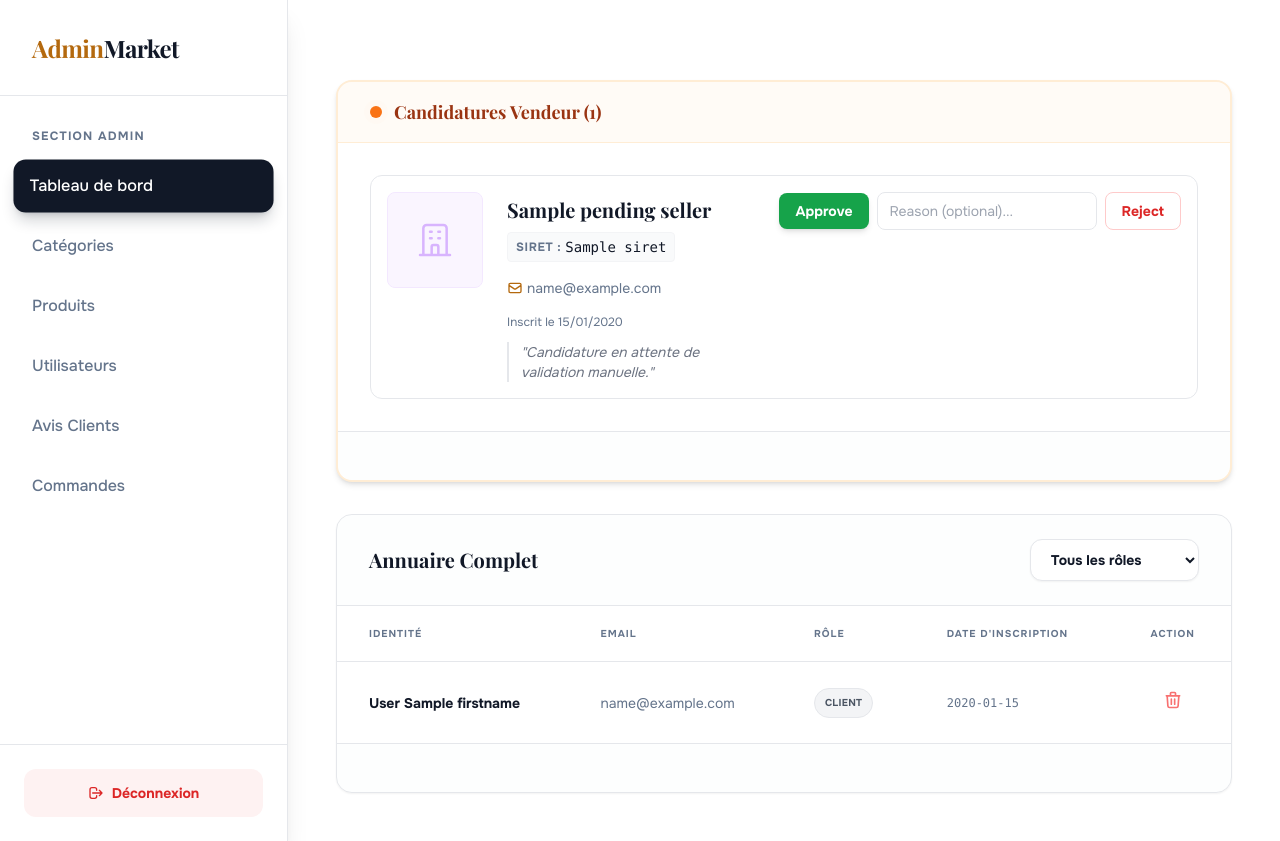
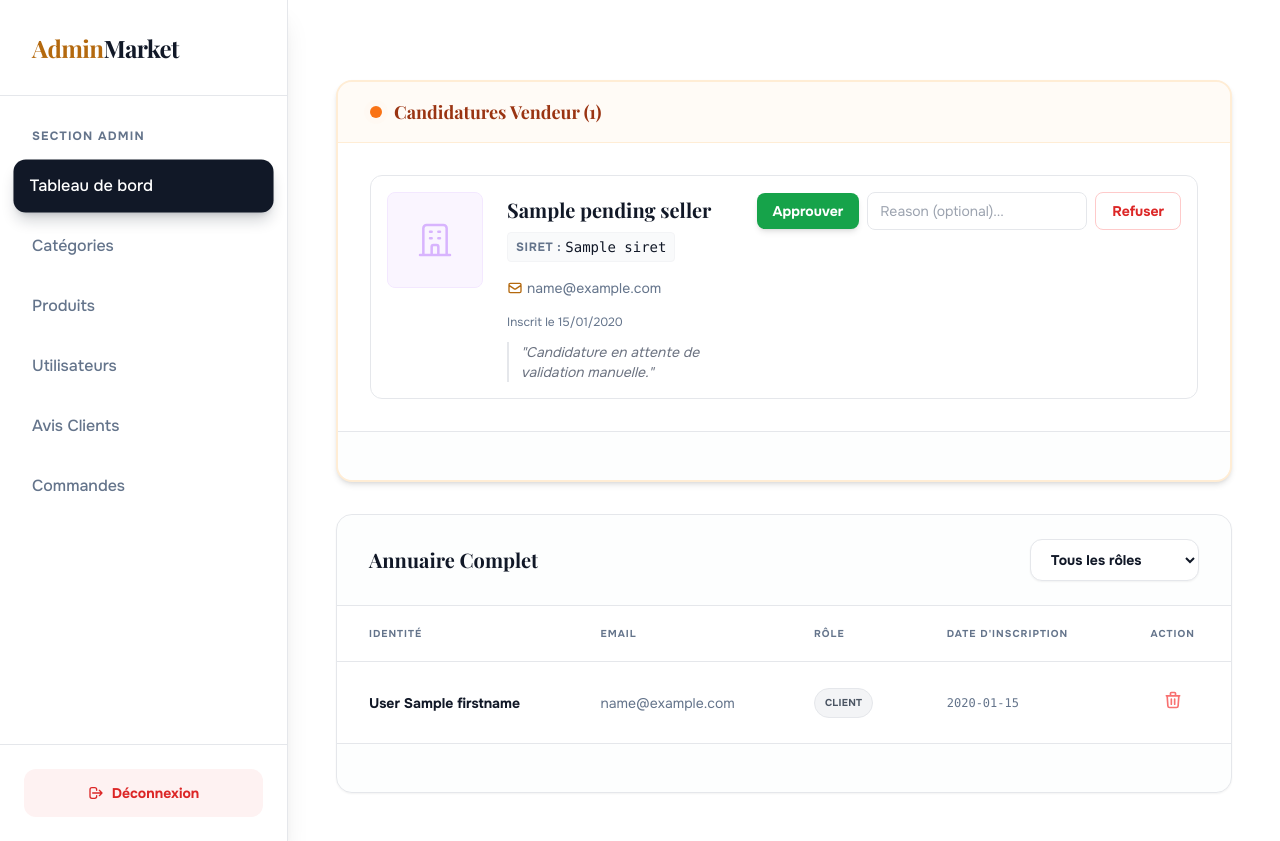
Before and after one commit to KoThek64/TapisMarket, a CodeIgniter 4 app: template src/app/Views/admin/users/index.php in a window 1280 px wide. Run offline with PHP 8.4 and a stand-in for CodeIgniter, Linux system fonts and the light colour scheme; the template is opened without the code that fills it: most values are stand-ins (such as "Sample title", 1, 10 or a date in 2020); data that the repository does not hold is empty; some libraries are stand-ins or nearby versions; some web fonts are replaced.

Commit message:
Modifier index.php

```diff
--- a/src/app/Views/admin/users/index.php
+++ b/src/app/Views/admin/users/index.php
@@ -45,11 +45,11 @@
                     </div>
 
                     <div class="flex flex-col sm:flex-row items-center gap-2 w-full xl:w-auto mt-2 xl:mt-0">
-                        <a href="<?= site_url('admin/users/approveSeller/' . $seller->user_id) ?>" class="bg-green-600 hover:bg-green-700 text-white px-4 py-2 rounded-lg font-bold shadow-md hover:shadow-lg transition w-full sm:w-auto text-center text-sm">Approve</a>
+                        <a href="<?= site_url('admin/users/approveSeller/' . $seller->user_id) ?>" class="bg-green-600 hover:bg-green-700 text-white px-4 py-2 rounded-lg font-bold shadow-md hover:shadow-lg transition w-full sm:w-auto text-center text-sm">Approuver</a>
                         <form action="<?= site_url('admin/users/refuseSeller/' . $seller->user_id) ?>" method="post" class="flex gap-2 w-full sm:w-auto">
                             <?= csrf_field() ?>
                             <input type="text" name="reason" class="flex-1 px-3 py-2 border border-border rounded-lg text-sm focus:ring-2 focus:ring-red-200 outline-none min-w-[150px]" placeholder="Reason (optional)...">
-                            <button type="submit" class="bg-white text-red-600 border border-red-200 hover:bg-red-50 px-4 py-2 rounded-lg font-bold transition text-sm">Reject</button>
+                            <button type="submit" class="bg-white text-red-600 border border-red-200 hover:bg-red-50 px-4 py-2 rounded-lg font-bold transition text-sm">Refuser</button>
                         </form>
                     </div>
                 </div>
```
